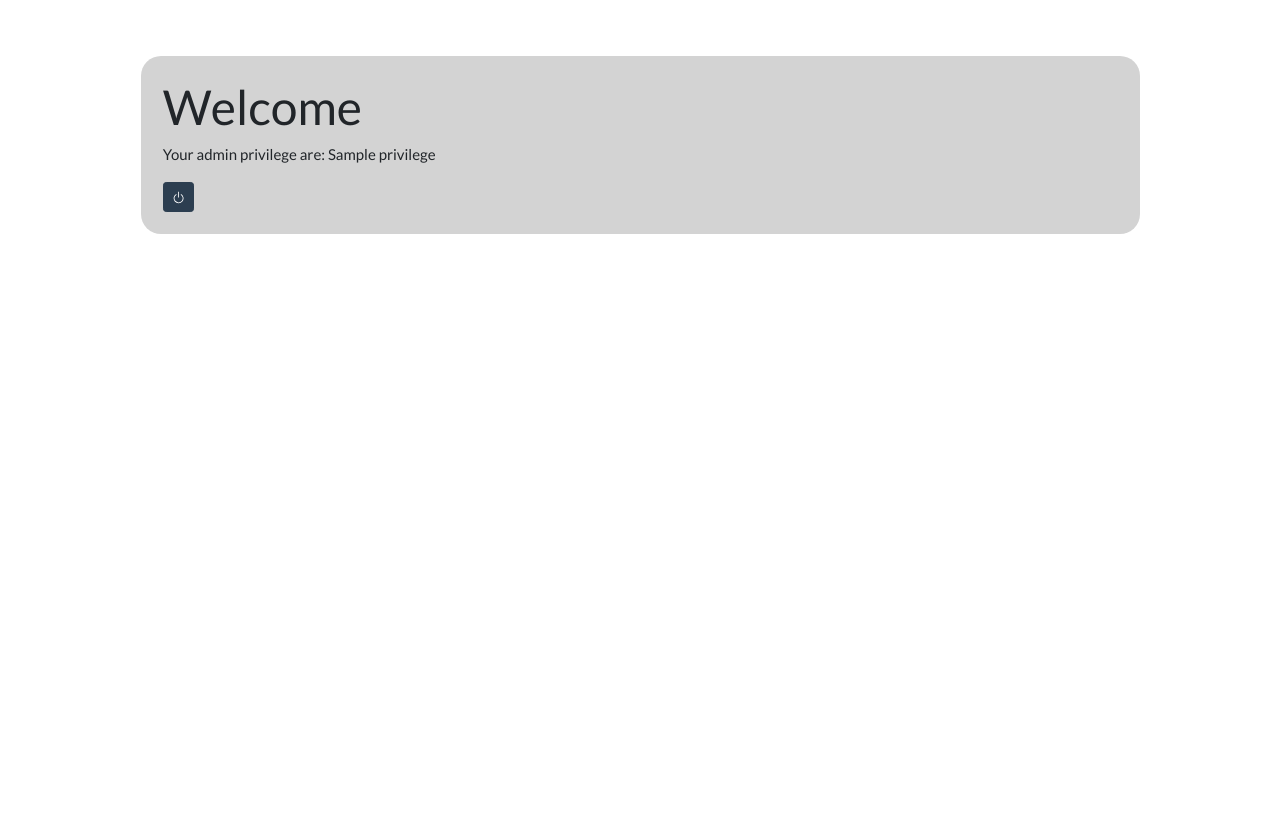
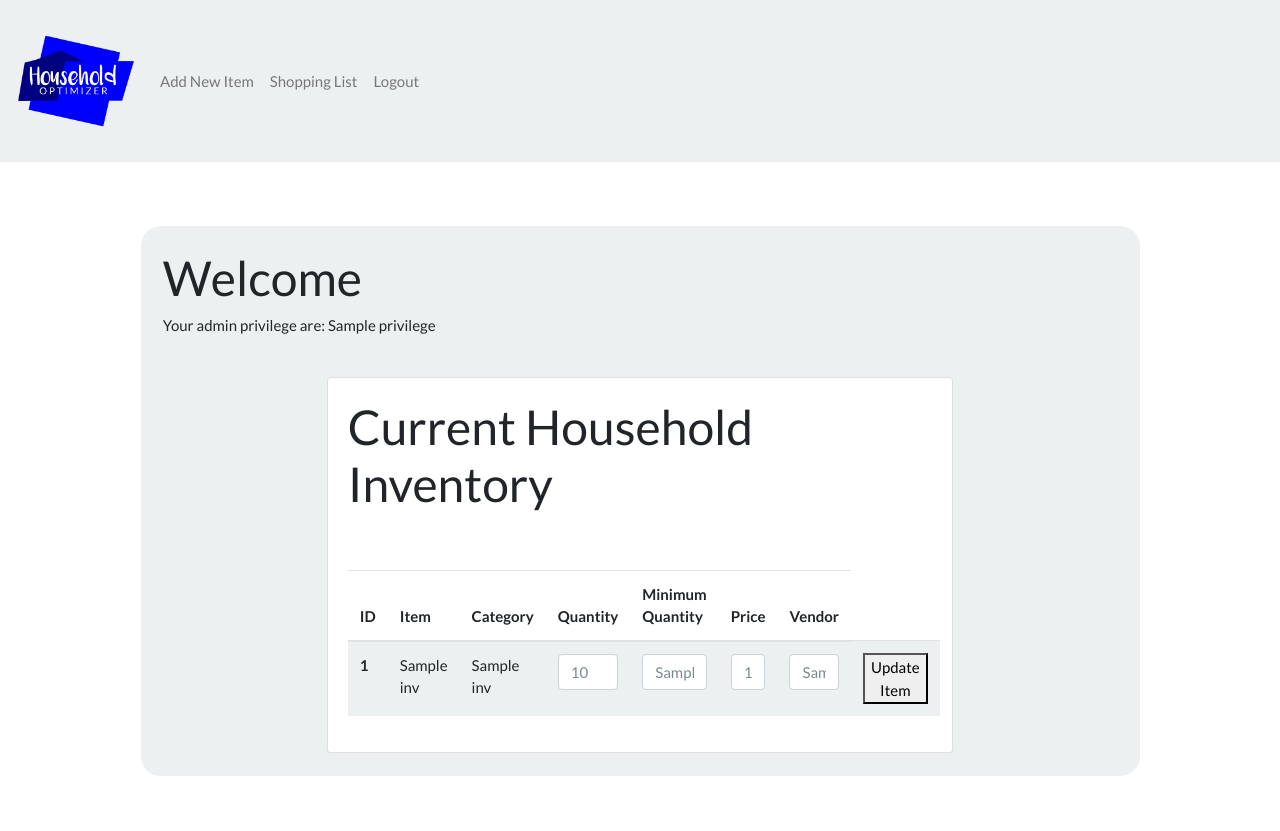
Before and after one commit to jlcalderon/project-2, a Node server app: template views/dashboard.handlebars in a window 1280 px wide. Before the commit the page ends 234 px from the top, so only its background shows below. Run offline with Node 20, Linux system fonts and the light colour scheme; the template is opened without the code that fills it: most values are stand-ins (such as "Sample title", 1, 10 or a date in 2020); some libraries are stand-ins or nearby versions.

Commit message:
Integration of inventory view in dashboard

```diff
--- a/config/config.json
+++ b/config/config.json
@@ -2,6 +2,7 @@
     "development": {
         "database": "household_optimizer",
         "username": "root",
+        "password": null,
         "host": "127.0.0.1",
         "port": 3306,
         "dialect": "mysql"
--- a/public/styles/styles.css
+++ b/public/styles/styles.css
@@ -9,7 +9,7 @@ body {
 .wrapper {
     margin: 5%;
     padding: 2%;
-    background-color: lightgray;
+    background-color: #ECF0F1;
     border-radius: 20px;
 }
 
--- a/routes/apiRoutes.js
+++ b/routes/apiRoutes.js
@@ -10,8 +10,6 @@ module.exports = function(app) {
     app.get("/api/inventory", function(req, res) {
         db.inventory.findAll({}).then(function(dbGetInventory) {
             res.json(dbGetInventory);
-        });
-
         });
     });
 
@@ -60,8 +58,6 @@ module.exports = function(app) {
     app.get("/api/listdetails", function(req, res) {
         db.listdetails.findAll({}).then(function(dbGetlistdetails) {
             res.json(dbGetlistdetails);
-        });
-
         });
     });
 
--- a/views/dashboard.handlebars
+++ b/views/dashboard.handlebars
@@ -1,10 +1,49 @@
-<div class="container">
+<div class="container" style="margin-top: 5%;">
     <div class="wrapper">
-        <h1>Welcome {{user}}</h1>
-        <p>Your admin privilege are: {{privilege}}</p>
-        <a href="/logout" class="btn btn-primary btn-sm"><svg width="1em" height="1em" viewBox="0 0 16 16" class="bi bi-power" fill="currentColor" xmlns="http://www.w3.org/2000/svg">
-  <path fill-rule="evenodd" d="M5.578 4.437a5 5 0 1 0 4.922.044l.5-.866a6 6 0 1 1-5.908-.053l.486.875z"/>
-  <path fill-rule="evenodd" d="M7.5 8V1h1v7h-1z"/>
-</svg></a>
+        <div class="row">
+            <div class="col">
+                <h1>Welcome {{user}}</h1>
+                <p>Your admin privilege are: {{privilege}}</p>
+            </div>
+        </div>
+        <div class="row">
+            <div class="col-8 offset-2">
+                <div class="card mt-4">
+                    <div class="card-body">
+                        <h1 class="card-title">Current Household Inventory</h1>
+                        <br>
+                        <br>
+                        <table class="table table-striped">
+                            <thead>
+                                <tr>
+                                    <th scope="col">ID</th>
+                                    <th scope="col">Item</th>
+                                    <th scope="col">Category</th>
+                                    <th scope="col">Quantity</th>
+                                    <th scope="col">Minimum Quantity</th>
+                                    <th scope="col">Price</th>
+                                    <th scope="col">Vendor</th>
+                                </tr>
+                            </thead>
+                            <tbody>
+                                {{#each inv}}
+                                <tr>
+                                    {{!-- <th scope="row"></th> --}}
+                                    <th>{{id}}</th>
+                                    <td>{{itemName}}</td>
+                                    <td>{{categoryName}}</td>
+                                    <td><input class="form-control" type="text" value={{quantity}}></td>
+                                    <td><input class="form-control" type="text" value={{replenishFlag}}></td>
+                                    <td><input class="form-control" type="text" value={{price}}></td>
+                                    <td><input class="form-control" type="text" value={{supplierName}}></td>
+                                    <td><button data-id="{{id}}" class="view-details">Update Item</button></td>
+                                </tr>
+                                {{/each}}
+                            </tbody>
+                        </table>
+                    </div>
+                </div>
+            </div>
+        </div>
     </div>
 </div>
--- a/views/layouts/main.handlebars
+++ b/views/layouts/main.handlebars
@@ -12,6 +12,25 @@
 </head>
 
 <body>
+    <nav class="navbar navbar-expand-lg navbar-light bg-light">
+  <a class="navbar-brand" href="/dashboard"><img src="/img/logo.png" width="120px" alt="Household inventory app" /></a>
+  <button class="navbar-toggler" type="button" data-toggle="collapse" data-target="#navbarNav" aria-controls="navbarNav" aria-expanded="false" aria-label="Toggle navigation">
+    <span class="navbar-toggler-icon"></span>
+  </button>
+  <div class="collapse navbar-collapse" id="navbarNav">
+    <ul class="navbar-nav">
+      <li class="nav-item">
+        <a class="nav-link" href="#">Add New Item <span class="sr-only">(current)</span></a>
+      </li>
+      <li class="nav-item">
+        <a class="nav-link" href="/shoppinglist">Shopping List</a>
+      </li>
+      <li class="nav-item">
+        <a class="nav-link" href="/logout">Logout</a>
+      </li>
+    </ul>
+  </div>
+</nav>
   {{{body}}}
 </body>
 
--- a/views/newItem.handlebars
+++ b/views/newItem.handlebars
@@ -1,4 +1,4 @@
-<div id="home">
+<div id="home" style="margin-top: 5%;">
     <div class="container">
         <div class="row">
             <div class="jumbotron">
--- a/views/signup.handlebars
+++ b/views/signup.handlebars
@@ -1,4 +1,4 @@
-<div class="container">
+<div class="container" style="margin-top: 5%;">
     <div class="wrapper">
         <div class="row" style="margin-top: 5%;">
             <div class="col">
```
Also changed, not shown: routes/htmlRoutes.js (+5 -3 lines), views/index.handlebars (+2 -5 lines), views/inventory.handlebars (+3 -22 lines), views/login.handlebars (+1 -8 lines). Lines whose indentation alone changed are shown as unchanged.
